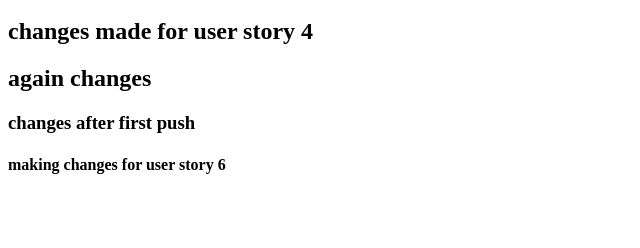
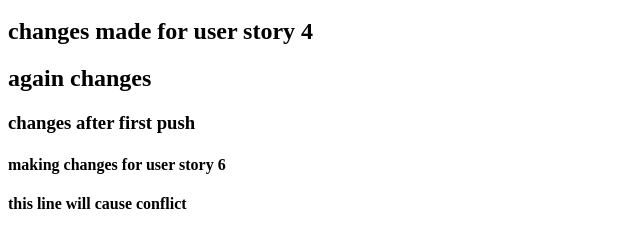
Before and after one commit to virendraHBWSL/userstory4, a plain HTML site: page index.html in a window 1280 px wide. Shown: the part 48-296 px from the top of the page, without its empty margins (0-640 px from the left). Drawn offline with Linux system fonts and the light colour scheme.

Commit message:
commit for user story 7

```diff
--- a/index.html
+++ b/index.html
@@ -3,3 +3,4 @@
 <h2>again changes</h2>
 <h3>changes after first push</h3>
 <h4>making changes for user story 6</h4>
+<h4>this line will cause conflict</h4>
```
